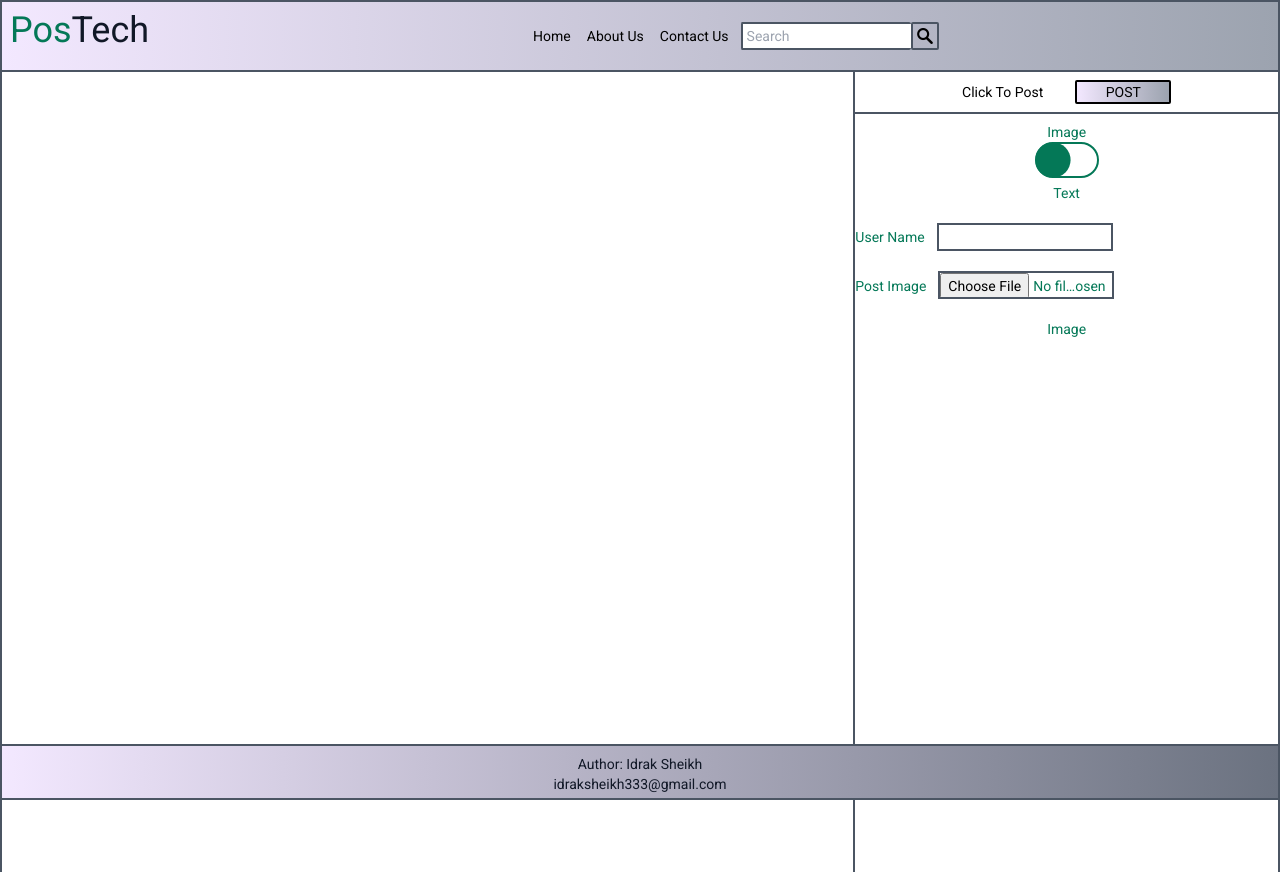
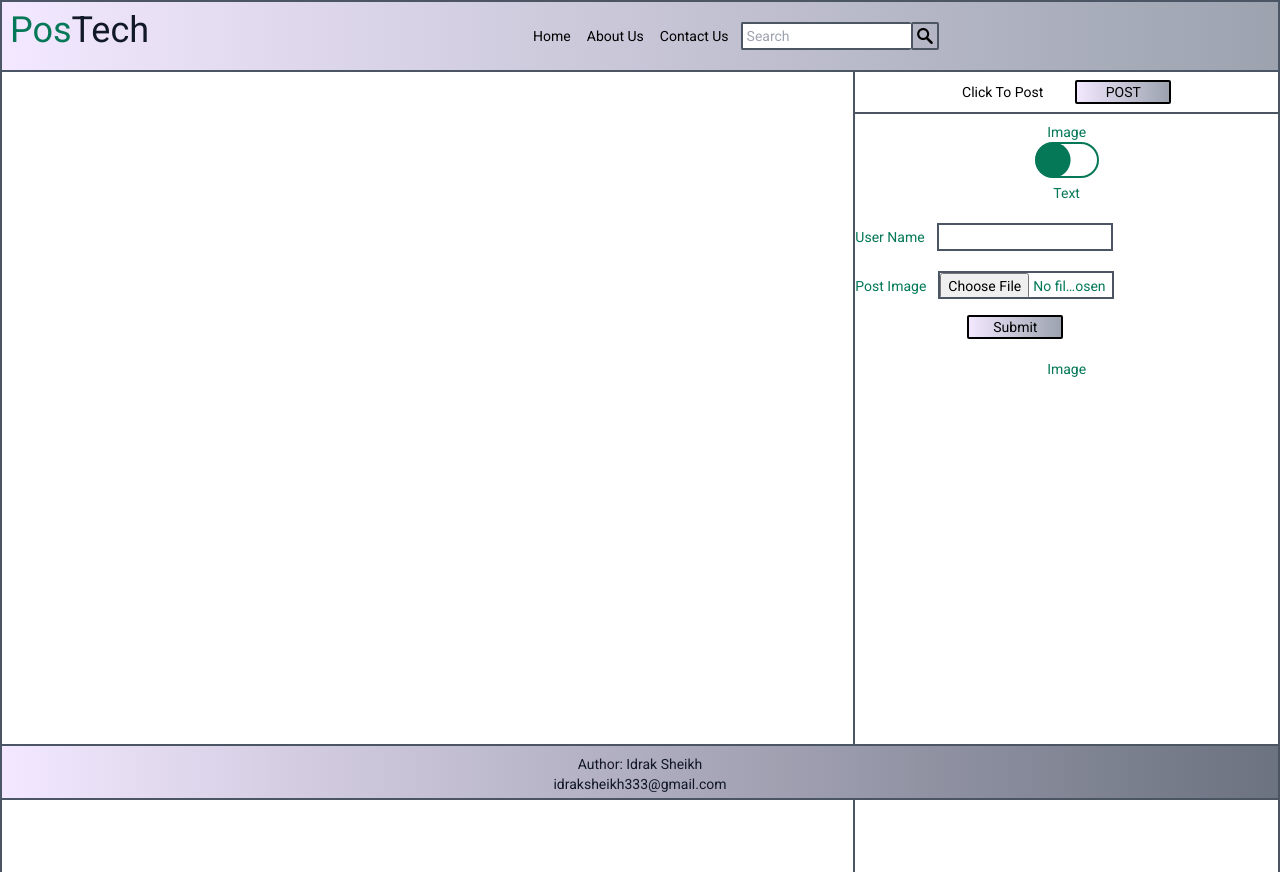
Before and after one commit to idraksheikh/reactBasicproject, a React (Create React App) app: page / in a window 1280 px wide. Both pictures are taken after a click on the button "POST". Built offline with nearby package versions, Linux system fonts and the light colour scheme.

Commit message:
updated form

```diff
--- a/src/component/ImagePost.js
+++ b/src/component/ImagePost.js
@@ -2,32 +2,29 @@ import {useState} from 'react';
 
 export default function ImagePost(){
     const [formInfo2,setFormInfo2]=useState({});
-    const   userChangeForImage=(event)=>{
-
+    const objOld=JSON.parse(localStorage.getItem('postImageData'));
+    const   ChangeForImage=(event)=>{
+        const {name,value}=event.target;
         setFormInfo2((oldArray)=>{
-
             return{...oldArray,
-                id:oldArray.length,
-                uname :event.target.value
+                id:new Date().getUTCDate(),
+                [name]:value,
             }
-
-
         });
         console.log();
 
     }
-    const   postChangeForImage=(event)=>{
+    const formInfo=(e)=>{
+        e.preventDefault();
+        let arrobj=[];
+        if(objOld!=null){
+            arrobj=[...objOld,formInfo2]
 
-        setFormInfo2((oldArray)=>{
-
-            return{...oldArray,
-
-                post :event.target.value
-            }
-
-
-        });
-        console.log();
+        }
+        else{
+            arrobj=[formInfo2];
+        }
+        localStorage.setItem('postImageData',JSON.stringify(arrobj));
 
     }
 
@@ -35,11 +32,12 @@ export default function ImagePost(){
             <>
                  <form  className=' text-left' action=""  >
                 <label className='text-sm'>User Name</label>
-                <input className='mt-5 ml-3 h-7 w-44 border-2 border-gray-600' type='text' value={formInfo2.uname} onChange={userChangeForImage}  /><br/>
+                <input className='mt-5 ml-3 h-7 w-44 border-2 border-gray-600' type='text' value={formInfo2.uname} onChange={ChangeForImage} name='username' /><br/>
                 <label className='text-sm'>Post Image</label>
-                <input className='mt-5 ml-3 h-7 w-44 border-2 border-gray-600 ' type='file' value={formInfo2.post} onChange={postChangeForImage} title='Upload Image' />
+                <input className='mt-5 ml-3 h-7 w-44 border-2 border-gray-600 ' type='file' value={formInfo2.post} onChange={ChangeForImage} title='Upload Image' name='imagead'/>
 
                 <br/>
+                <button id='sub' className=" text-sm ml-28 mt-4  border-2  rounded-sm h-6 w-24 text-black border-black cursor-pointer bg-purple-100 bg-gradient-to-l from-gray-400 hover:text-black hover:bg-white hover:from-white hover:border-emerald-700" onClick={formInfo}>Submit</button>
             </form>
             </>
     );
--- a/src/component/TextPost.js
+++ b/src/component/TextPost.js
@@ -7,10 +7,10 @@ export default function TextPost(){
     const   ChangeForText=(event)=>{
 
         const {name , value} = event.target;
-        setFormInfo1((oldArray)=>{
+            setFormInfo1((oldArray)=>{
 
             return{...oldArray,
-                id:new Date().getTime(),
+                id:new Date().getUTCDate(),
                 [name]:value,
             }
         });
@@ -22,7 +22,7 @@ export default function TextPost(){
             let arrobj=[];
             if(objOld!=null){
                 arrobj=[...objOld,formInfo1]
-                console.log(arrobj);
+
             }
             else{
                 arrobj=[formInfo1];
```
